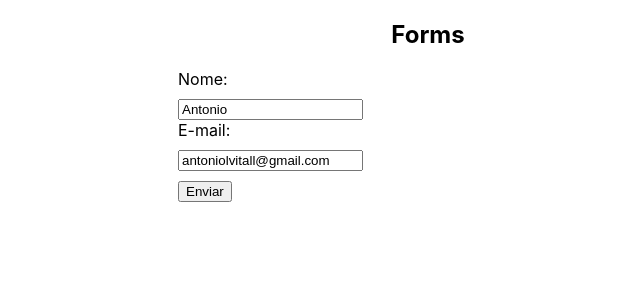
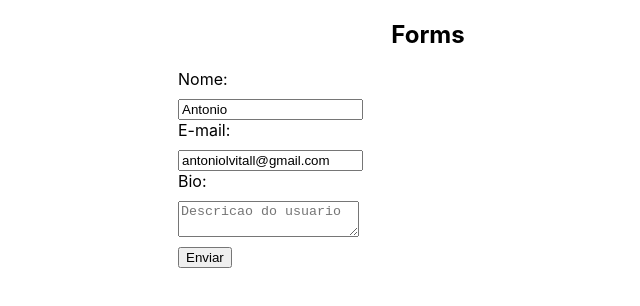
Before and after one commit to antoniolvitall/formularios-com-react, a React (Create React App) app in the folder form/: page / in a window 1280 px wide. Shown: the top 306 px of the page, without its empty margins (212-852 px from the left). Built offline with nearby package versions, Linux system fonts and the light colour scheme.

Commit message:
textarea

```diff
--- a/form/src/components/MyForm.js
+++ b/form/src/components/MyForm.js
@@ -9,6 +9,8 @@
   const[name, setName] = useState(user ? user.name: "")
   const[email, setEmail] = useState(user ? user.email: "")
 
+  const [bio, setBio] = useState("")
+
   const handleName = (e) => {
     setName(e.target.value);
   };
@@ -19,7 +21,7 @@
   const handleSubmit = (event) => {
     event.preventDefault();
     console.log("Enviando o formulario");
-    console.log(name, email)
+    console.log(name, email, bio)
 
     // validacao
     // envio
@@ -27,6 +29,7 @@
     // 7 - limpar formulario
     setName("");
     setEmail("");
+    setBio("");
   };
 
 
@@ -45,6 +48,11 @@
               {/* 4 - simplicacao de manipulacao de state */}
               <input type="email" name="email" placeholder="Digite o seu e-mail" onChange={(e) => setEmail(e.target.value)} value={email} />
             </label>
+            {/* 8 - textarea */}
+            <label>
+              <span>Bio:</span>
+              <textarea name="bio" placeholder='Descricao do usuario' onChange={(e) => setBio(e.target.value)} value={bio}></textarea>
+            </label>
             <input type="submit" value="Enviar" />
         </form>
     </div>
```
